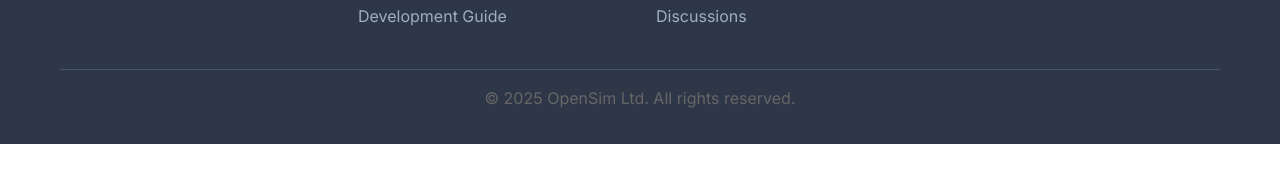
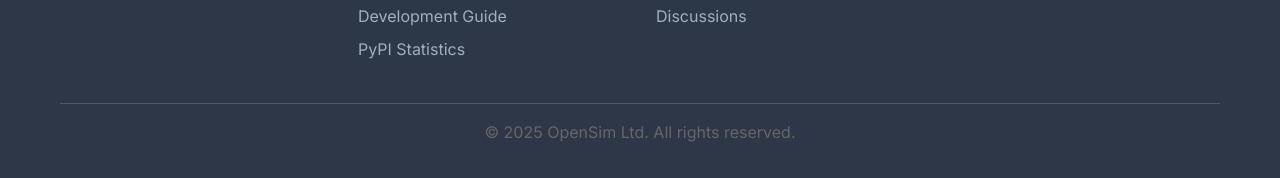
Before and after one commit to omnetpp/opp_env, a plain HTML site: page index.html in a window 1280 px wide. Shown: the part 8217-8395 px from the top of the page. Before the commit the page ends 8361 px from the top, so only its background shows below. Drawn offline with Linux system fonts and the light colour scheme.

Commit message:
added pypi statistics to the footer

```diff
--- a/index.html
+++ b/index.html
@@ -507,6 +507,7 @@
                         <li><a href="https://github.com/omnetpp/opp_env" target="_blank">GitHub Repository</a></li>
                         <li><a href="https://github.com/omnetpp/opp_env/blob/main/INSTALL.md" target="_blank">Installation Guide</a></li>
                         <li><a href="https://github.com/omnetpp/opp_env/blob/main/DEVELOP.md" target="_blank">Development Guide</a></li>
+                        <li><a href="https://pypistats.org/packages/opp-env" target="_blank">PyPI Statistics</a></li>
                     </ul>
                 </div>
                 <div class="footer-section">
```
